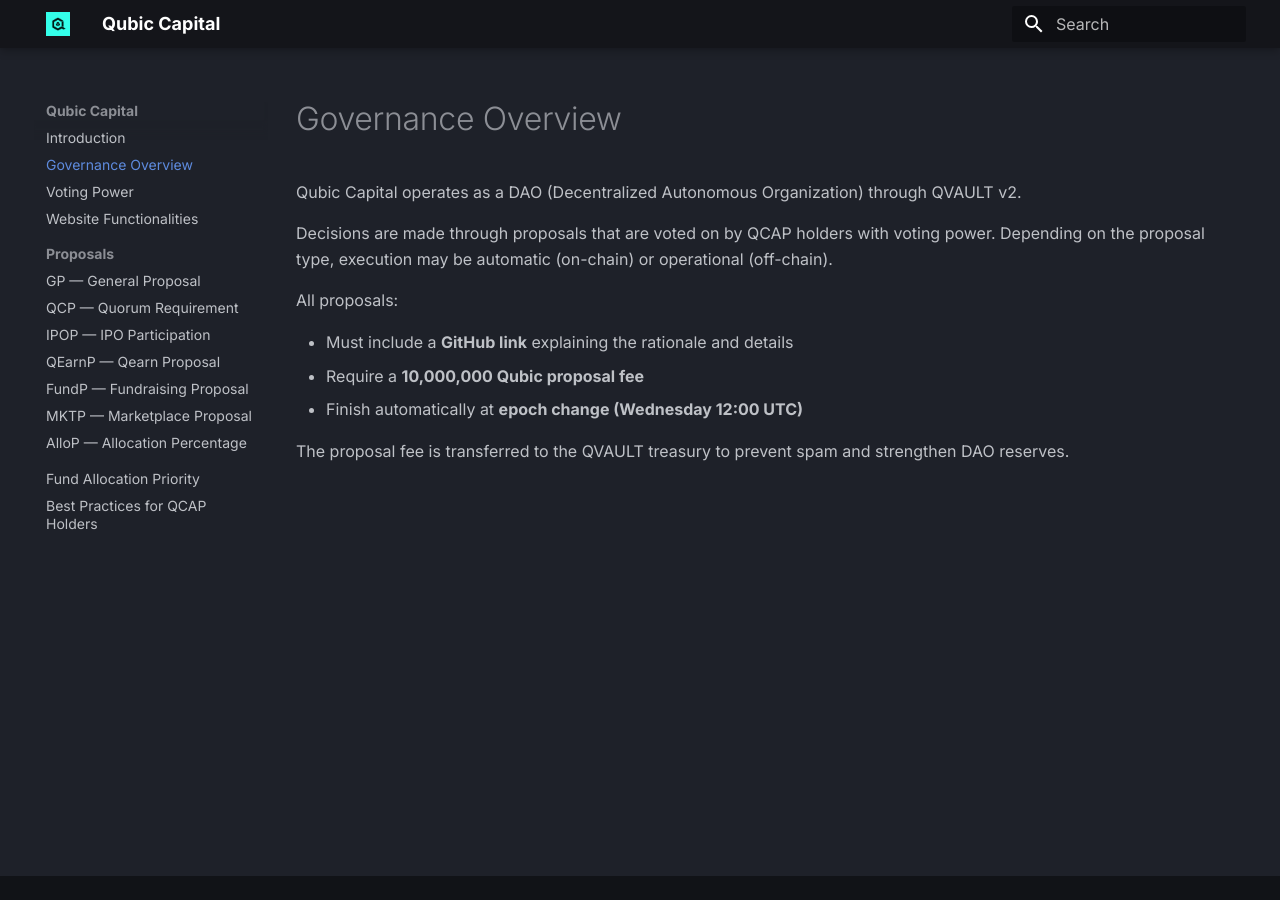
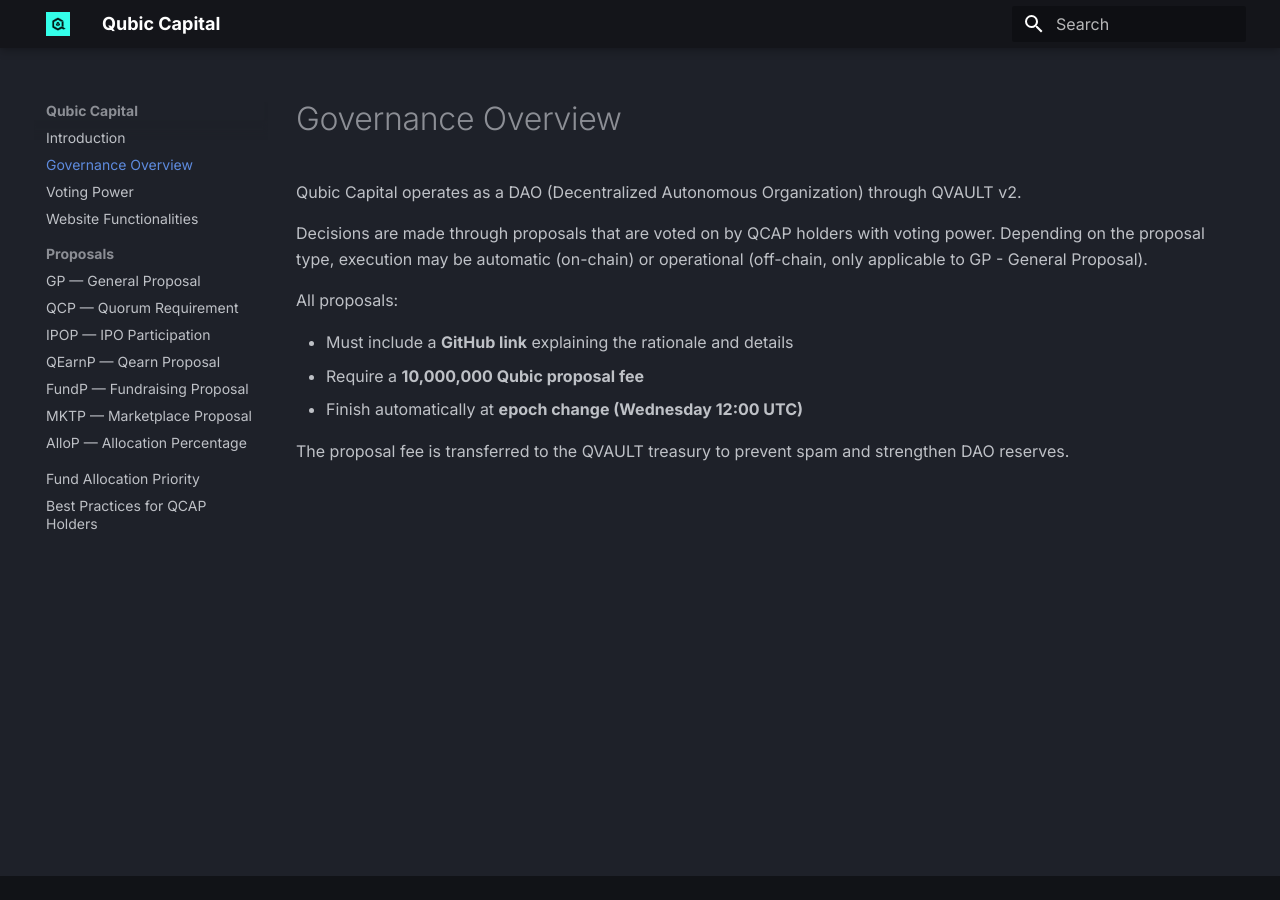
Before and after one commit to HermanToothrot10/qubic-capital-manual, an MkDocs documentation site: the page built from docs/governance.md, in a window 1280 px wide. Built offline with MkDocs 1.6.1 and Material for MkDocs 9.7.7, drawn with Linux system fonts in a browser that asks for light colours.

Commit message:
Update governance.md

```diff
--- a/docs/governance.md
+++ b/docs/governance.md
@@ -2,7 +2,7 @@
 
 Qubic Capital operates as a DAO (Decentralized Autonomous Organization) through QVAULT v2.
 
-Decisions are made through proposals that are voted on by QCAP holders with voting power. Depending on the proposal type, execution may be automatic (on-chain) or operational (off-chain).
+Decisions are made through proposals that are voted on by QCAP holders with voting power. Depending on the proposal type, execution may be automatic (on-chain) or operational (off-chain, only applicable to GP - General Proposal).
 
 All proposals:
 
```
